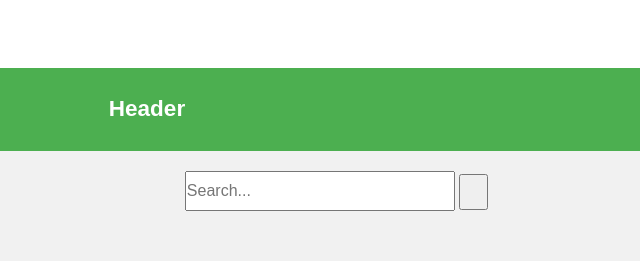
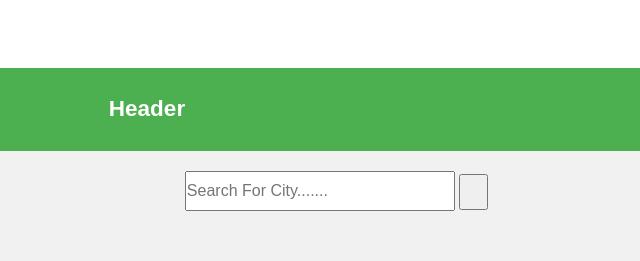
Before and after one commit to tavisca-acharpe/FED_JS_2019, a plain HTML site: page index.html in a window 1280 px wide. Shown: the top 261 px of the page, 493-1133 px from the left. Drawn offline with Linux system fonts and the light colour scheme.

Commit message:
small Changes

```diff
--- a/index.html
+++ b/index.html
@@ -139,7 +139,7 @@ li a:hover:not(.active) {
 
   <article>
     <div class="search-container">
-      <input type="text" placeholder="Search..." name="search">
+      <input type="text" placeholder="Search For City......." name="search">
       <button type="submit"></button>
     </div>
   </article>
```
